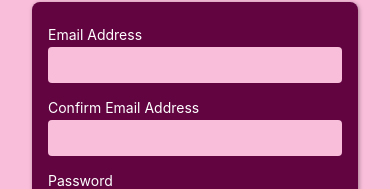
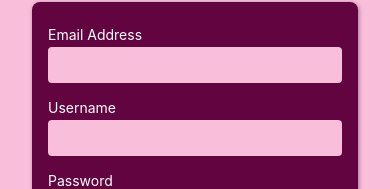
Before and after one commit to bezbrain/user-authentication-mobile-app, a React Native app: screen /Signup in a window 390 px wide. Shown: the part 126-315 px from the top of the page. Built offline with nearby package versions, Linux system fonts and the light colour scheme.

Commit message:
Set up the user api functions

```diff
--- /dev/null
+++ b/api/auth.ts
@@ -0,0 +1,29 @@
+import axios from "axios";
+
+export const registerUser = async (user: Object) => {
+  try {
+    const { data } = await axios.post(
+      `https://minimag.onrender.com/register`,
+      user
+    );
+    console.log(data);
+
+    return data;
+  } catch (error) {
+    console.log(error);
+  }
+};
+
+export const loginUser = async (user: Object) => {
+  try {
+    const { data } = await axios.post(
+      `https://minimag.onrender.com/register`,
+      user
+    );
+    console.log(data);
+
+    return data;
+  } catch (error) {
+    console.log(error);
+  }
+};
--- a/components/Auth/AuthContent.tsx
+++ b/components/Auth/AuthContent.tsx
@@ -4,6 +4,8 @@ import { Alert, StyleSheet, View } from "react-native";
 import FlatButton from "../ui/FlatButton";
 import AuthForm from "./AuthForm";
 import { Colors } from "../../constants/styles";
+import { useNavigation } from "@react-navigation/native";
+import { loginUser } from "../../api/auth";
 
 interface AuthContentProps {
   isLogin?: any;
@@ -14,40 +16,54 @@ function AuthContent({ isLogin, onAuthenticate }: AuthContentProps) {
   const [credentialsInvalid, setCredentialsInvalid] = useState({
     email: false,
     password: false,
-    confirmEmail: false,
+    username: false,
     confirmPassword: false,
   });
 
+  const navigation: any = useNavigation();
+
+  // TOGGLE BETWEEN LOGIN AND REGISTER
   function switchAuthModeHandler() {
     // Todo
+    if (isLogin) {
+      return navigation.navigate("Signup");
+    }
+    navigation.navigate("Login");
   }
 
-  function submitHandler(credentials: any) {
-    let { email, confirmEmail, password, confirmPassword } = credentials;
+  // FUNCTION TO TRIGGER LOGIN OR SIGN UP
+  async function submitHandler(credentials: any) {
+    let { email, username, password, confirmPassword } = credentials;
 
     email = email.trim();
     password = password.trim();
 
     const emailIsValid = email.includes("@");
     const passwordIsValid = password.length > 6;
-    const emailsAreEqual = email === confirmEmail;
+    const usernameMoreThanTwo = username > 2;
     const passwordsAreEqual = password === confirmPassword;
 
     if (
       !emailIsValid ||
       !passwordIsValid ||
-      (!isLogin && (!emailsAreEqual || !passwordsAreEqual))
+      (!isLogin && (!usernameMoreThanTwo || !passwordsAreEqual))
     ) {
       Alert.alert("Invalid input", "Please check your entered credentials.");
       setCredentialsInvalid({
         email: !emailIsValid,
-        confirmEmail: !emailIsValid || !emailsAreEqual,
+        username: !usernameMoreThanTwo,
         password: !passwordIsValid,
         confirmPassword: !passwordIsValid || !passwordsAreEqual,
       });
       return;
     }
-    onAuthenticate({ email, password });
+    if (isLogin) {
+      // Trigger login request
+      await loginUser(credentials);
+    } else {
+      // Trigger singup request
+    }
+    // onAuthenticate({ email, password });
   }
 
   return (
--- a/components/Auth/AuthForm.tsx
+++ b/components/Auth/AuthForm.tsx
@@ -15,17 +15,18 @@ function AuthForm(
   { isLogin, onSubmit, credentialsInvalid }: AuthFormProps
 ) {
   const [enteredEmail, setEnteredEmail] = useState("");
-  const [enteredConfirmEmail, setEnteredConfirmEmail] = useState("");
+  const [username, setUsername] = useState("");
   const [enteredPassword, setEnteredPassword] = useState("");
   const [enteredConfirmPassword, setEnteredConfirmPassword] = useState("");
 
   const {
     email: emailIsInvalid,
-    confirmEmail: emailsDontMatch,
+    username: lessThanThree,
     password: passwordIsInvalid,
     confirmPassword: passwordsDontMatch,
   } = credentialsInvalid;
 
+  // DYNAMICALLLY COLLECT INPUT VALUES
   function updateInputValueHandler(
     inputType: any,
     enteredValue: SetStateAction<string>
@@ -34,8 +35,8 @@ function AuthForm(
       case "email":
         setEnteredEmail(enteredValue);
         break;
-      case "confirmEmail":
-        setEnteredConfirmEmail(enteredValue);
+      case "username":
+        setUsername(enteredValue);
         break;
       case "password":
         setEnteredPassword(enteredValue);
@@ -46,10 +47,11 @@ function AuthForm(
     }
   }
 
+  // FUNCTION TO PASS THE INPUT VALUES TO OTHER COMPONENTS
   function submitHandler() {
     onSubmit({
       email: enteredEmail,
-      confirmEmail: enteredConfirmEmail,
+      username: username,
       password: enteredPassword,
       confirmPassword: enteredConfirmPassword,
     });
@@ -67,11 +69,11 @@ function AuthForm(
         />
         {!isLogin && (
           <Input
-            label="Confirm Email Address"
-            onUpdateValue={updateInputValueHandler.bind(this, "confirmEmail")}
-            value={enteredConfirmEmail}
-            keyboardType="email-address"
-            isInvalid={emailsDontMatch}
+            label="Username"
+            onUpdateValue={updateInputValueHandler.bind(this, "username")}
+            value={username}
+            // keyboardType=""
+            isInvalid={lessThanThree}
           />
         )}
         <Input
--- a/package.json
+++ b/package.json
@@ -11,6 +11,7 @@
   "dependencies": {
     "@react-navigation/native": "^6.1.17",
     "@react-navigation/native-stack": "^6.9.26",
+    "axios": "^1.6.8",
     "expo": "~50.0.14",
     "expo-status-bar": "~1.11.1",
     "react": "18.2.0",
```
Also changed, not shown: 1 other file (tests, documents, lock files or other folders).
